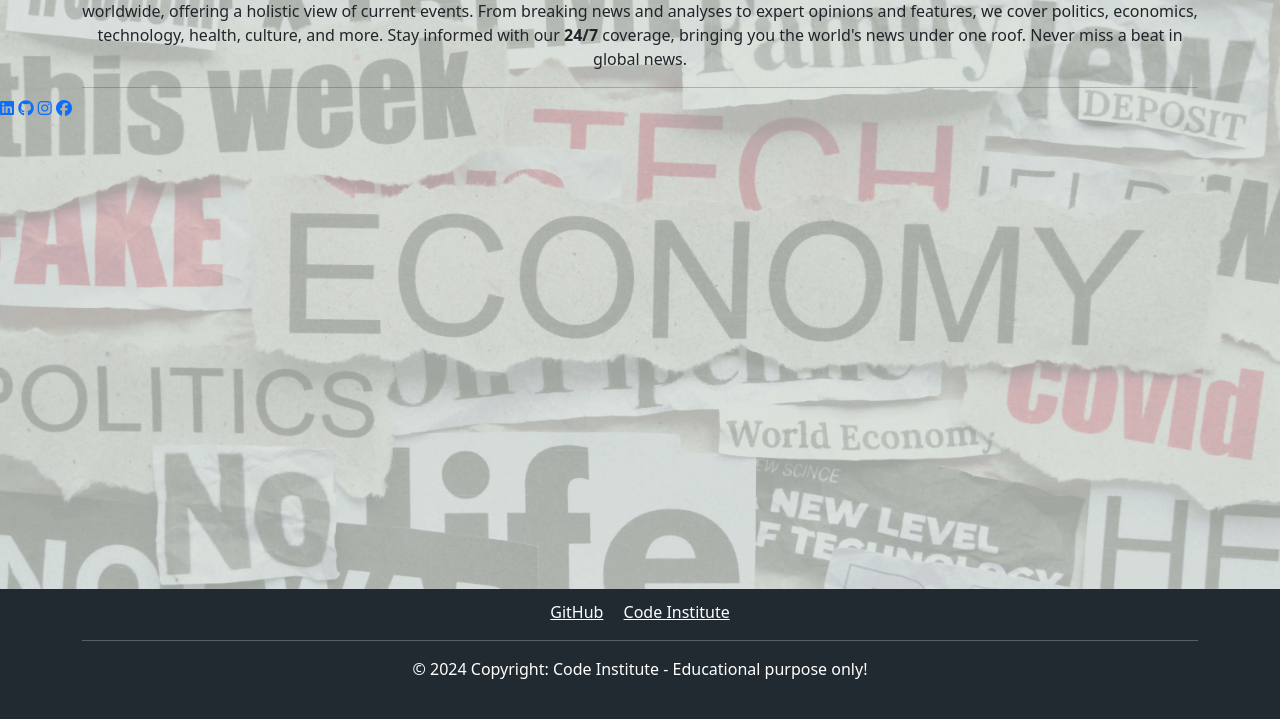
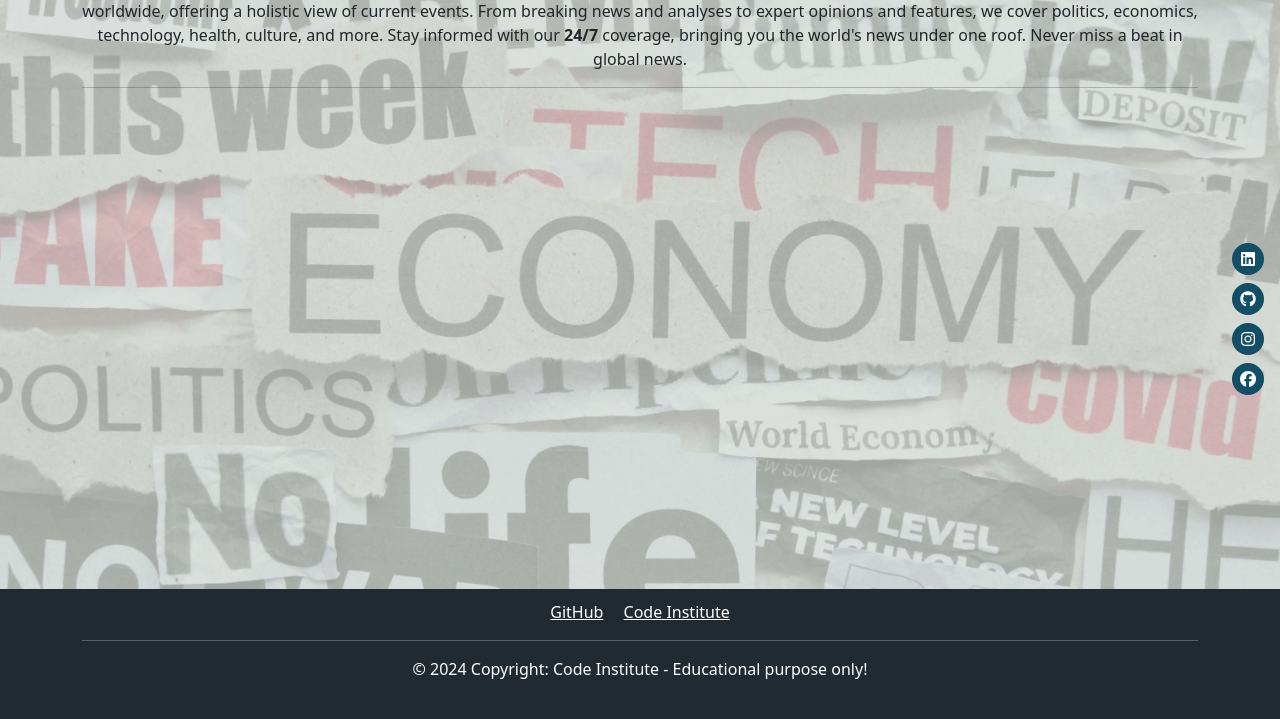
Before and after one commit to Kamal-Kohli/H_n_T, a Django app: page / in a window 1280 px wide. Shown: the part 81-800 px from the top of the page. Run offline with Django 4.2, Linux system fonts and the light colour scheme; data that the repository does not hold is empty; some libraries are stand-ins or nearby versions.

Commit message:
added new icons.html file and added style

```diff
--- a/static/css/base.css
+++ b/static/css/base.css
@@ -108,6 +108,39 @@ body {
     color: #fff;
 }
 
+/* Floating icons */
+.floating-icons {
+    position: fixed;
+    top: 50%;
+    right: 1rem;
+    transform: translateY(-50%);
+    display: flex;
+    flex-direction: column;
+    gap: 0.5rem;
+
+
+}
+
+.floating-icons a {
+    background: #124e66;
+    color: #fff;
+    padding: 0.5rem;
+    border-radius: 50%;
+    text-align: center;
+    width: 2rem;
+    height: 2rem;
+    display: flex;
+    align-items: center;
+    justify-content: center;
+    text-decoration: none;
+    transition: transform 0.3s ease-in-out;
+
+}
+
+.floating-icons a:hover {
+    background-color: #212a31;
+}
+
 /* Footer */
 footer .container {
     width: 100%;
--- a/templates/base.html
+++ b/templates/base.html
@@ -80,13 +80,7 @@
         {% block content %}{% endblock %}
     </div>
 
-    <!-- Floating icons -->
-    <div class="floating-icons">
-        <a class="btn-lg" href="https://www.linkedin.com/in/kamal-kohli/" target="_blank"><i class="fab fa-linkedin"></i></a>
-        <a href="https://github.com/Kamal-Kohli/" target="_blank"><i class="fab fa-github"></i></a>
-        <a href="https://www.instagram.com/vege.nomad/" target="_blank"><i class="fab fa-instagram"></i></a>
-        <a href="https://www.facebook.com/kamal.vege.traveler" target="_blank"><i class="fab fa-facebook"></i></a>
-    </div>
+    {% include 'home/icons.html' %}
 
     {% include 'home/footer.html' %}
 
```
Also changed, not shown: news/templates/home/icons.html (added, +7 -0 lines).
